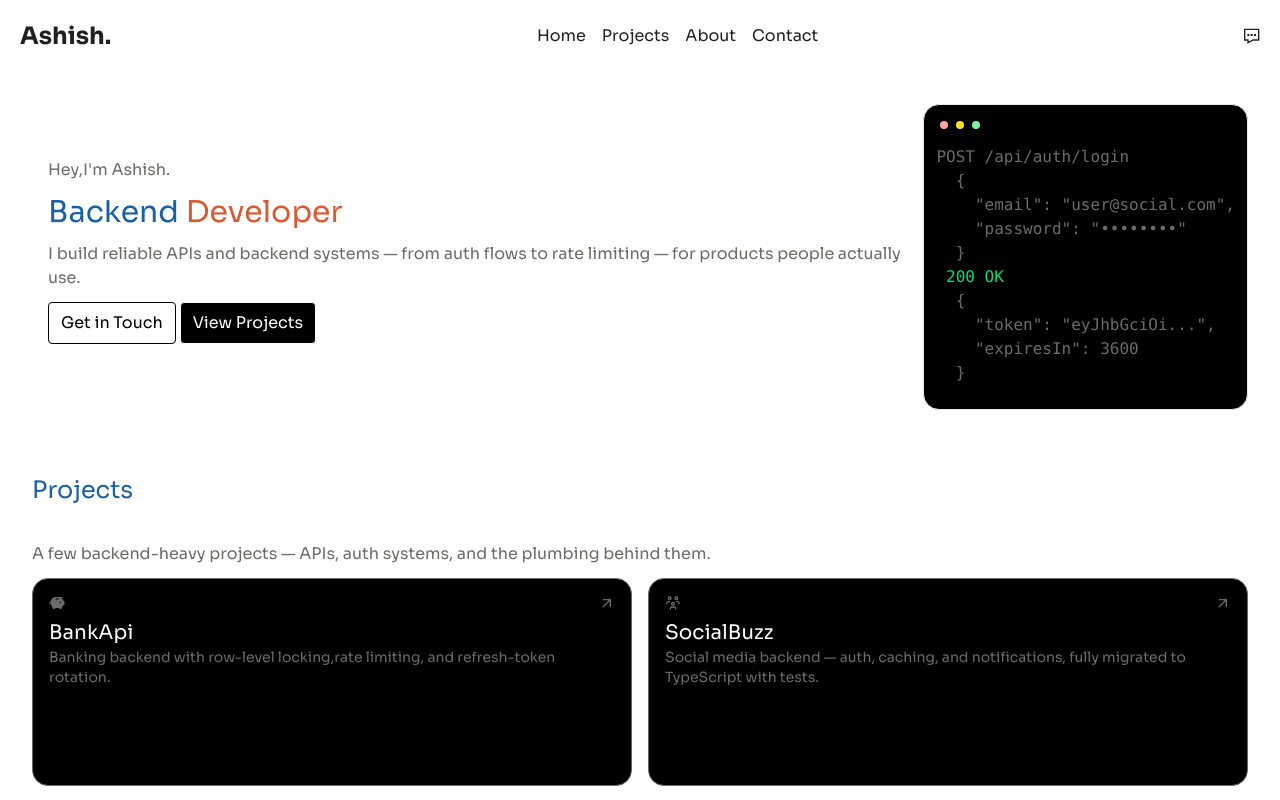
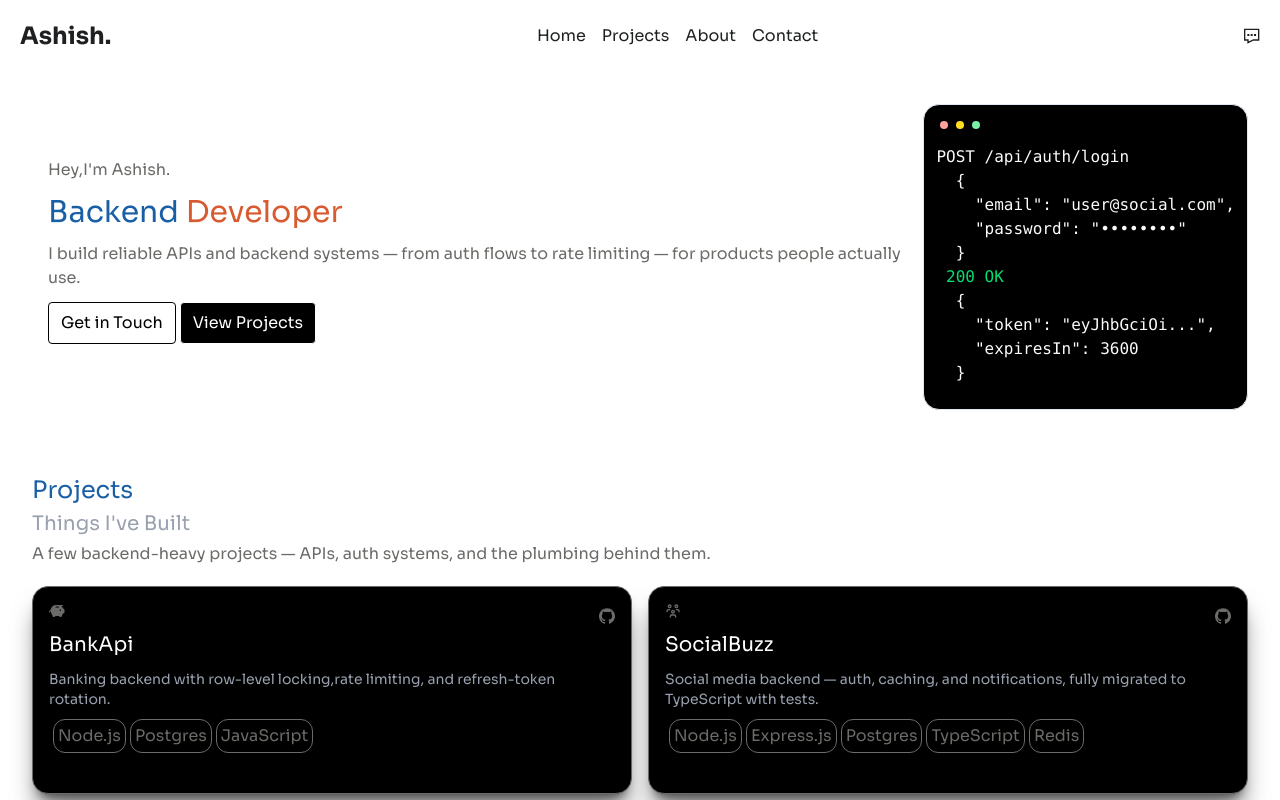
Before and after one commit to AshishResolute/portfolio, a React app in the folder portfolio/: page / in a window 1280 px wide. Shown: the top 800 px of the page. Built offline with nearby package versions, Linux system fonts and the light colour scheme; the HTML template or start-up script is replaced by a standard one.

Commit message:
Completed the project section with smooth animations on each card and a dummy card for more projects section,the whole card is clickable

```diff
--- a/portfolio/src/components/main.jsx
+++ b/portfolio/src/components/main.jsx
@@ -25,7 +25,7 @@ export const Hero = ({ userName }) => {
 
 const CodeCard = () => {
   return (
-    <div className="border border-slate-200 bg-black rounded-2xl flex-1">
+    <div className="border border-slate-200 bg-black rounded-2xl flex-1 text-gray-50">
       <div className="flex gap-2 p-4 ">
         <span className="rounded-[50%] bg-red-300 inline-block w-2 h-2 "></span>
         <span className="rounded-[50%] bg-yellow-300 inline-block w-2 h-2"></span>
--- a/portfolio/src/components/project.jsx
+++ b/portfolio/src/components/project.jsx
@@ -1,40 +1,72 @@
-import { MdArrowOutward } from "react-icons/md";
-
+import { ImGithub } from "react-icons/im";
 import { projects } from "../data/projects.data.js";
 
-export const Projects = ()=>{
+export const Projects = () => {
   return (
-        <div className=" p-8 space-y-3 text-[#6b6b68]">
-            <ProjectSectionHeader/>
-            <div className="grid md:grid-cols-2 grid-cols-1 gap-4">{projects.map((data)=><ProjectCard key={data.title} icon={data.icon} title={data.title} description={data.description} githubSrc={data.githubSrc}/>)}</div>
+    <div className=" p-8 space-y-5 text-[#6b6b68]">
+      <ProjectSectionHeader />
+      <div className="grid md:grid-cols-2 grid-cols-1 gap-4">
+        {projects.map((data) => (
+          <ProjectCard
+            key={data.title}
+            icon={data.icon}
+            title={data.title}
+            description={data.description}
+            githubSrc={data.githubSrc}
+            tags={data.tags}
+          />
+        ))}
+        <div className="bg-black border p-4 rounded-2xl space-y-1 md:h-52  shadow-xl shadow-black/50 hover:shadow-gray-300 hover:text-xl transition-all hover:text-gray-300  transform hover:-translate-y-1 duration-400  text-gray-400 h-[53]">
+          <p>More coming soon</p>
         </div>
-    )
-}
+      </div>
+    </div>
+  );
+};
 
-const ProjectSectionHeader = ()=>{
+const ProjectSectionHeader = () => {
   return (
     <div className="space-y-1 ">
       <h1 className="text-[#185fa5] text-2xl ">Projects</h1>
-            <h2 className="text-xl text-white">Things I've Built</h2>
+      <h2 className="text-xl text-gray-400">Things I've Built</h2>
       <p>
-                A few backend-heavy projects — APIs, auth systems, and the plumbing behind them.
+        A few backend-heavy projects — APIs, auth systems, and the plumbing
+        behind them.
       </p>
     </div>
-    )
-}
+  );
+};
 
-
-const ProjectCard = ({name,icon:Icon,title,description,githubSrc})=>{
+const ProjectCard = ({
+  name,
+  icon: Icon,
+  title,
+  description,
+  githubSrc,
+  tags,
+}) => {
   return (
-        <div key={name} className="bg-black border p-4 rounded-2xl space-y-1 h-52">
+    <a href={githubSrc}>
+      <div
+        key={name}
+        className="bg-black border p-4 rounded-2xl space-y-1 md:h-52 h-[53] shadow-xl shadow-black/50 hover:shadow-gray-300 transition transform hover:-translate-y-1 duration-400"
+      >
         <div className="flex justify-between space-y-1">
-                <Icon/>
-                <a href={githubSrc}><MdArrowOutward/></a>
+          <Icon />
+          <a href={githubSrc} title="View GitHub Repository">
+            <ImGithub className=" inline-block transform hover:scale-150 duration-400 " />
+          </a>
         </div>
-            <div>
+        <div className="space-y-1.5 md:space-y-2.5 ">
           <h2 className="text-xl text-white">{title}</h2>
-                <p className="text-sm">{description}</p>
+          <p className="text-sm text-gray-400">{description}</p>
+          {tags.map((tag, index) => (
+            <button className="border border-gray p-1 ml-1 rounded-xl hover:border-black hover:text-white hover:bg-gray-600 transition-colors duration-300">
+              {tag}
+            </button>
+          ))}
         </div>
       </div>
-    )
-}
+    </a>
+  );
+};
```
Lines whose indentation alone changed are shown as unchanged.
